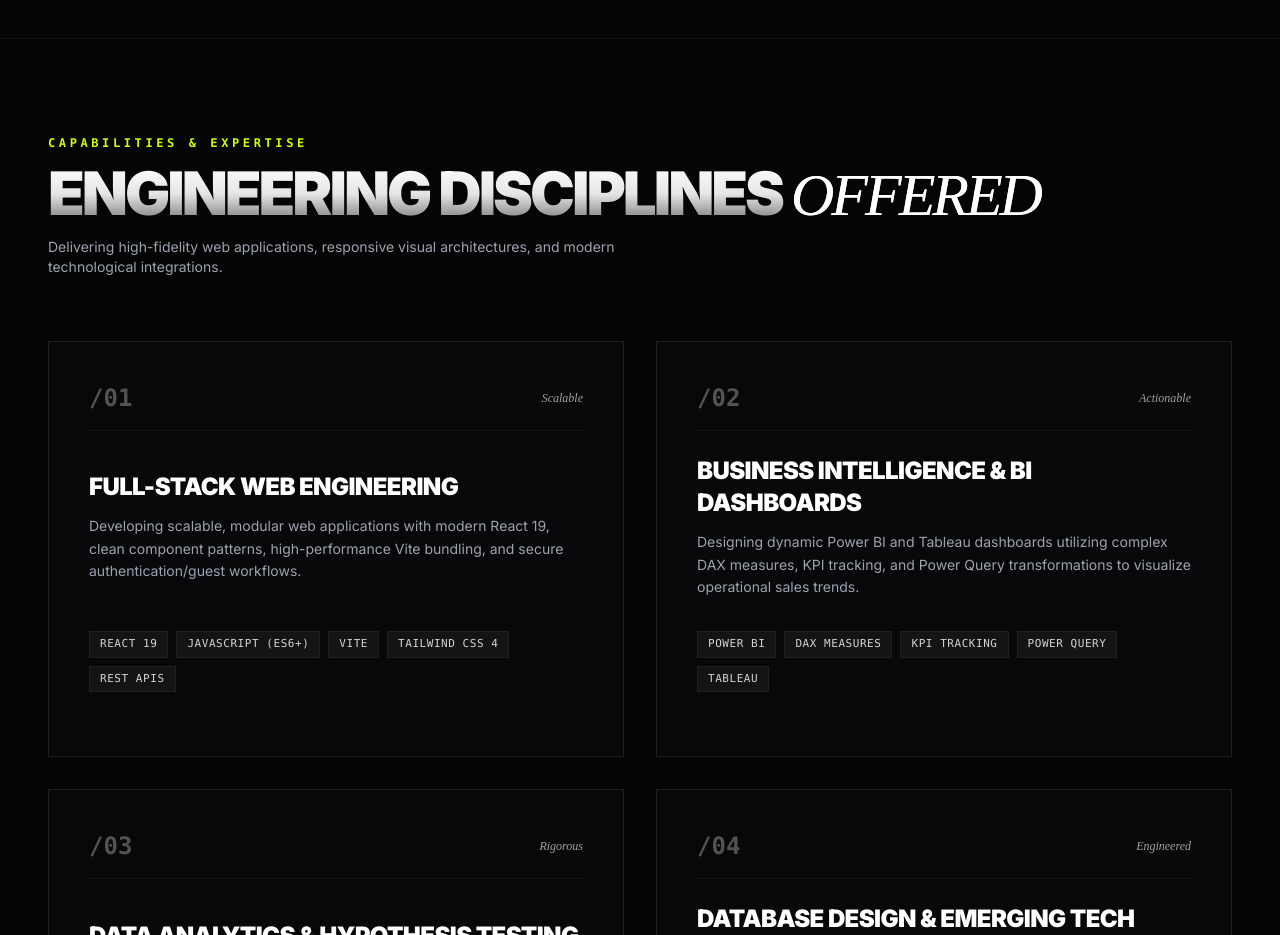
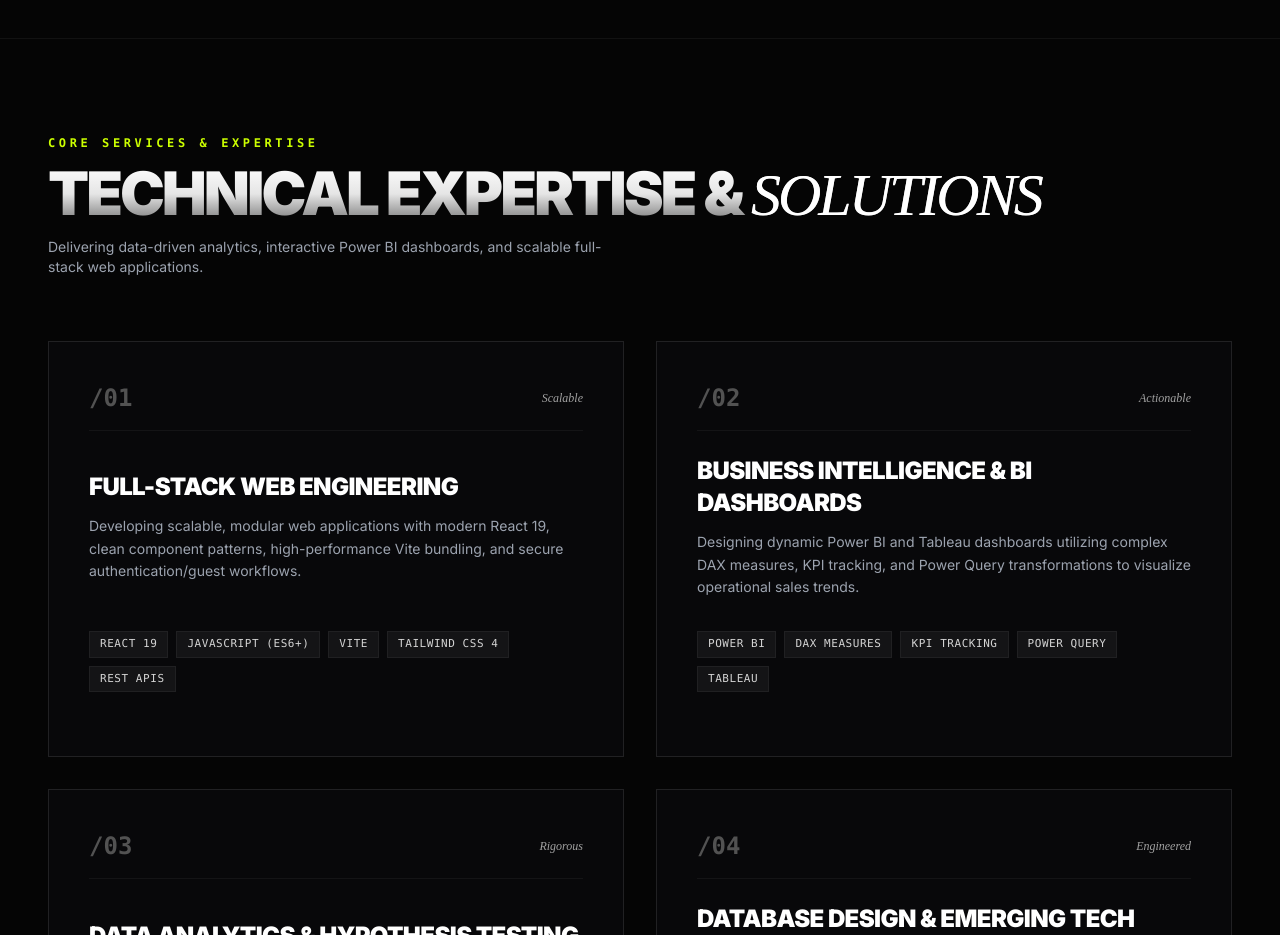
Before and after one commit to jyotimishra3113-jpg/Portfolio, a React (Vite) app: page / in a window 1280 px wide. Shown: the part 3380-4315 px from the top of the page. Built offline with nearby package versions, Linux system fonts and the light colour scheme; a web font is replaced by a local one.

Commit message:
Update Services title to Technical Expertise & Solutions

```diff
--- a/src/components/Services.jsx
+++ b/src/components/Services.jsx
@@ -49,16 +49,16 @@ export default function Services() {
         {/* Section Header */}
         <div className="space-y-3">
           <p className="text-xs uppercase tracking-[0.3em] text-[#CCFF00] font-semibold font-mono">
-            CAPABILITIES &amp; EXPERTISE
+            CORE SERVICES &amp; EXPERTISE
           </p>
           <h2 className="text-4xl sm:text-6xl font-black uppercase tracking-tighter leading-none bg-gradient-to-b from-white via-neutral-200 to-neutral-500 bg-clip-text text-transparent">
-            ENGINEERING DISCIPLINES{' '}
+            TECHNICAL EXPERTISE &amp;{' '}
             <span className="font-['Playfair_Display'] italic font-normal text-white">
-              Offered
+              Solutions
             </span>
           </h2>
           <p className="text-xs sm:text-sm text-[#9CA3AF] max-w-xl">
-            Delivering high-fidelity web applications, responsive visual architectures, and modern technological integrations.
+            Delivering data-driven analytics, interactive Power BI dashboards, and scalable full-stack web applications.
           </p>
         </div>
 
```
